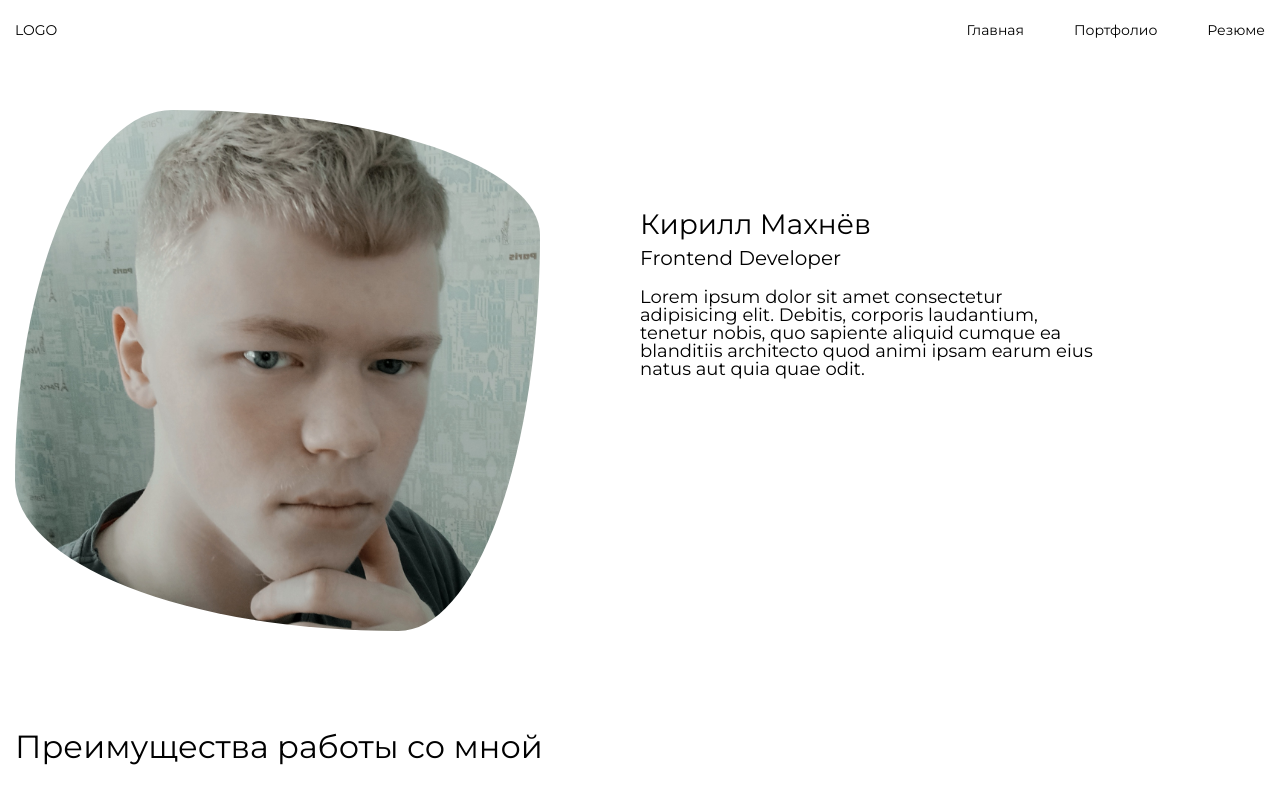
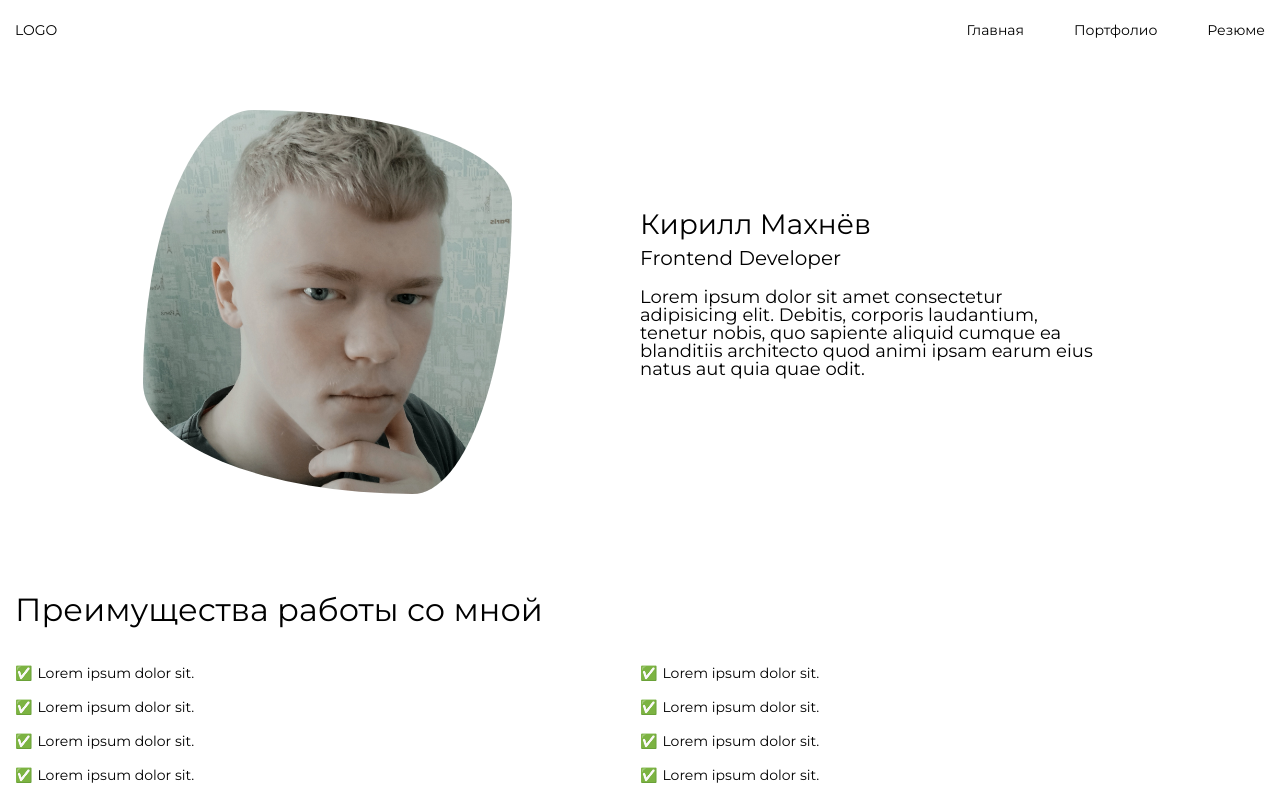
Before and after one commit to notequal21/portfolio, a React (Create React App) app: page / in a window 1280 px wide. Shown: the top 799 px of the page. Built offline with nearby package versions, Linux system fonts and the light colour scheme.

Commit message:
updated UI

```diff
--- a/src/components/Main/Main.module.scss
+++ b/src/components/Main/Main.module.scss
@@ -7,8 +7,13 @@
     flex: 1 1 50%;
     &__image {
       height: auto;
-      width: calc(100% - 100px);
-      padding: 0 0 83.4% 0;
+      // width: calc(100% - 100px);
+      // padding: 0 0 83.4% 0;
+
+      width: calc(75% - 100px);
+      padding: 0 0 61.5% 0;
+      margin: 0 auto;
+
       overflow: hidden;
       border-radius: 30% 70% 27% 73% / 71% 24% 76% 29% ;
       position: relative;
```
